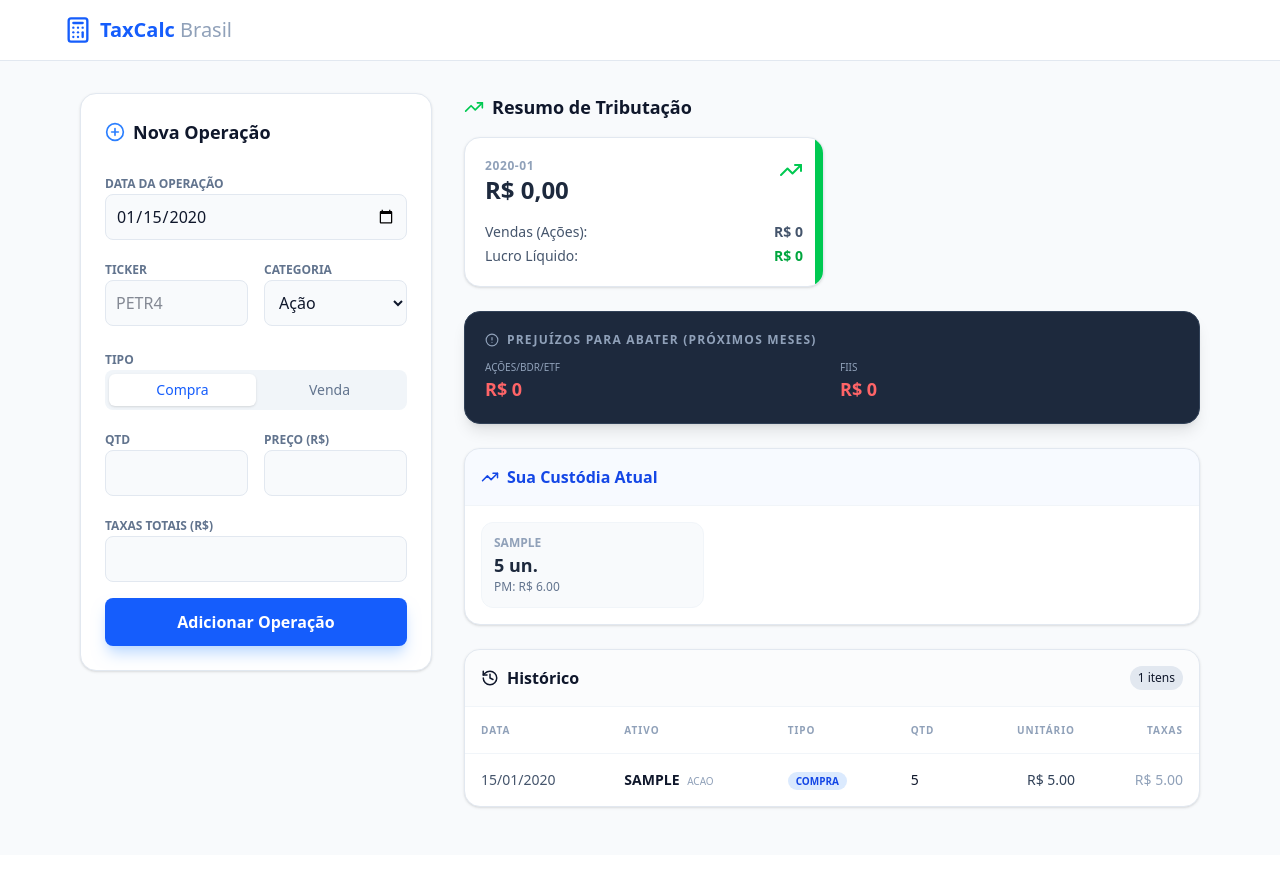
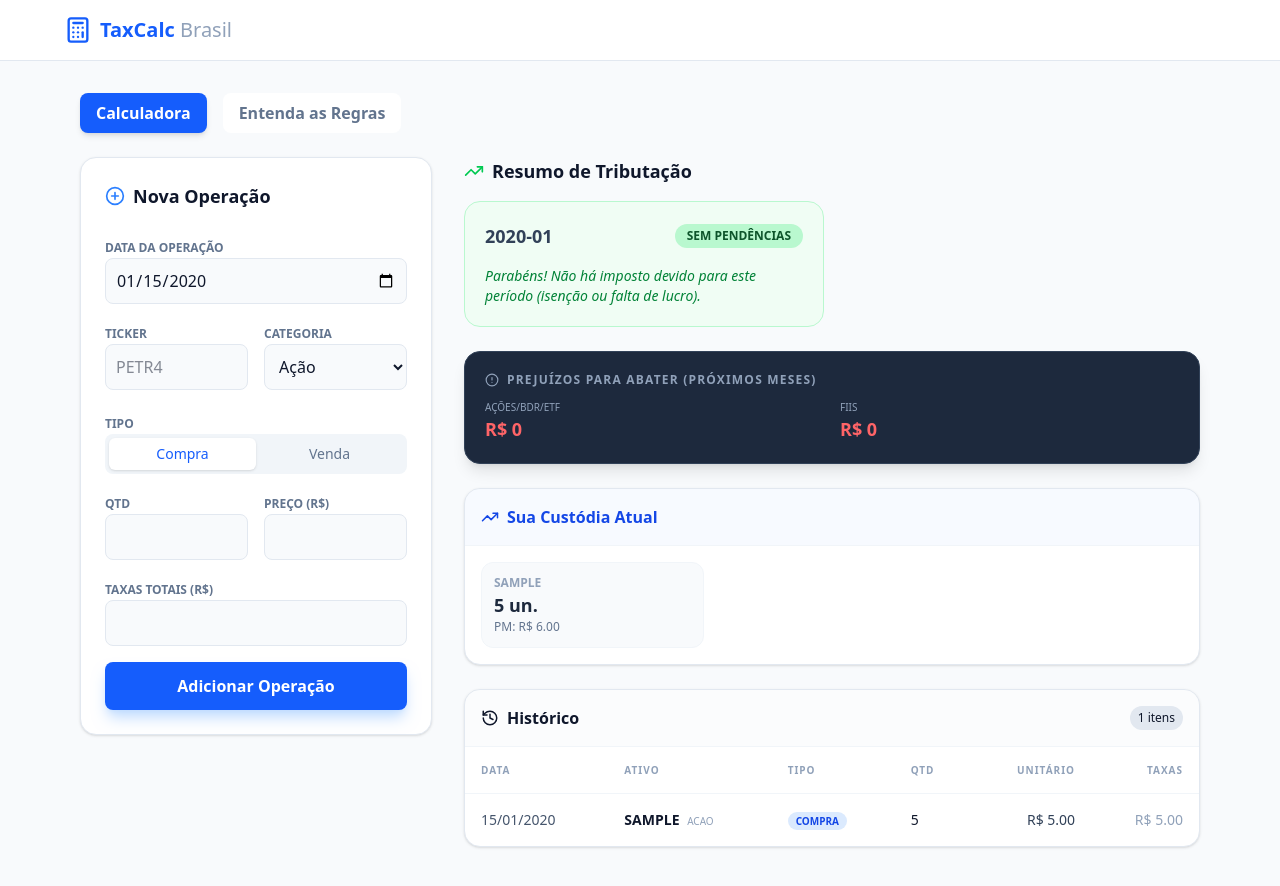
Before and after one commit to Gustyper/Calculadora_IR_Acoes, a React (Vite) app: page / in a window 1280 px wide. Both pictures are taken after typing "2020-01-15", "Sample", "5", "5", "5" into the empty fields and a click on the button "Adicionar Operação". Shown: the top 886 px of the page. Before the commit the page ends 855 px from the top, so only its background shows below. Built offline with nearby package versions, Linux system fonts and the light colour scheme.

Commit message:
Incluindo explicação básica da tributação

```diff
--- a/src/App.tsx
+++ b/src/App.tsx
@@ -5,6 +5,8 @@ import { PlusCircle, Calculator, History, TrendingUp, AlertCircle } from 'lucide
 import { TICKERS_DATA } from './utils/tickers';
 
 export default function App() {
+  const [activeTab, setActiveTab] = useState<'calc' | 'regras'>('calc');
+
   const { operacoes, resultados, custodia, prejuizos, adicionarOperacao } = useCalculadoraIR();
 
   const [formData, setFormData] = useState({
@@ -53,6 +55,42 @@ export default function App() {
           </div>
         </div>
       </nav>
+
+      <div className="max-w-6xl mx-auto px-4 mb-6 flex gap-4">
+        <button onClick={() => setActiveTab('calc')} className={`px-4 py-2 rounded-lg font-bold transition-all ${activeTab === 'calc' ? 'bg-blue-600 text-white shadow-md' : 'bg-white text-slate-500 hover:bg-slate-100'}`}>Calculadora</button>
+        <button onClick={() => setActiveTab('regras')} className={`px-4 py-2 rounded-lg font-bold transition-all ${activeTab === 'regras' ? 'bg-blue-600 text-white shadow-md' : 'bg-white text-slate-500 hover:bg-slate-100'}`}>Entenda as Regras</button>
+      </div>
+
+      {activeTab === 'regras' && (
+        <div className="max-w-4xl mx-auto bg-white p-8 rounded-2xl shadow-sm border border-slate-200 space-y-8">
+          <h2 className="text-2xl font-black text-slate-800">Guia Rápido de Tributação (B3)</h2>
+
+          <div className="grid grid-cols-1 md:grid-cols-3 gap-6">
+            <div className="space-y-2">
+              <h3 className="font-bold text-blue-600 uppercase text-sm">Ações (Swing)</h3>
+              <p className="text-sm text-slate-600"><b>Imposto:</b> 15% sobre o lucro.</p>
+              <p className="text-sm text-slate-600"><b>Isenção:</b> Vendas totais de ações no mês abaixo de R$ 20.000.</p>
+            </div>
+
+            <div className="space-y-2">
+              <h3 className="font-bold text-orange-600 uppercase text-sm">BDRs & ETFs</h3>
+              <p className="text-sm text-slate-600"><b>Imposto:</b> 15% sobre o lucro.</p>
+              <p className="text-sm text-slate-600"><b>Isenção:</b> Não existe. Qualquer lucro é tributado.</p>
+            </div>
+
+            <div className="space-y-2">
+              <h3 className="font-bold text-emerald-600 uppercase text-sm">FIIs & FIAGROs</h3>
+              <p className="text-sm text-slate-600"><b>Imposto:</b> 20% sobre o lucro.</p>
+              <p className="text-sm text-slate-600"><b>Isenção:</b> Não existe para vendas. (Rendimentos mensais são isentos).</p>
+            </div>
+          </div>
+
+          <div className="bg-slate-50 p-4 rounded-xl border-l-4 border-blue-500">
+            <h4 className="font-bold text-slate-800 mb-1">Compensação de Prejuízos</h4>
+            <p className="text-sm text-slate-600">Prejuízos de meses anteriores podem ser usados para abater lucros futuros. <b>Atenção:</b> Prejuízo de FII só abate lucro de FII. Ações, BDRs e ETFs podem se compensar entre si.</p>
+          </div>
+        </div>
+      )}
 
       <main className="max-w-6xl mx-auto px-4 grid grid-cols-1 lg:grid-cols-3 gap-8 pb-12">
 
@@ -148,20 +186,30 @@ export default function App() {
             </h2>
             <div className="grid grid-cols-1 sm:grid-cols-2 gap-4">
               {resultados.map(res => (
-                <div key={res.mes} className="bg-white p-5 rounded-2xl border border-slate-200 shadow-sm relative overflow-hidden group">
-                  <div className={`absolute top-0 right-0 w-2 h-full ${res.darfEmitir ? 'bg-red-500' : 'bg-green-500'}`} />
-                  <div className="flex justify-between items-start mb-4">
-                    <div>
-                      <p className="text-xs font-bold text-slate-400 uppercase tracking-wider">{res.mes}</p>
-                      <h3 className="text-2xl font-black text-slate-800">R$ {res.impostoDevido.toLocaleString('pt-BR', {minimumFractionDigits: 2})}</h3>
+                <div key={res.mes} className={`p-5 rounded-2xl border ${res.darfEmitir ? 'bg-amber-50 border-amber-200' : 'bg-green-50 border-green-200'}`}>
+                <div className="flex justify-between items-center mb-4">
+                  <span className="font-bold text-lg text-slate-700">{res.mes}</span>
+                  <span className={`px-3 py-1 rounded-full text-xs font-bold ${res.darfEmitir ? 'bg-amber-200 text-amber-900' : 'bg-green-200 text-green-900'}`}>
+                    {res.darfEmitir ? 'AÇÃO NECESSÁRIA' : 'SEM PENDÊNCIAS'}
+                  </span>
+                </div>
+
+                {res.darfEmitir ? (
+                  <div className="space-y-3">
+                    <div className="flex items-start gap-2 text-amber-800">
+                      <AlertCircle size={18} className="mt-0.5 flex-shrink-0" />
+                      <p className="text-sm">Você deve emitir um <b>DARF</b> no valor de <b>R$ {res.impostoDevido.toFixed(2)}</b>.</p>
                     </div>
-                    {res.darfEmitir ? <AlertCircle className="text-red-500" /> : <TrendingUp className="text-green-500" />}
+                    <ul className="text-xs text-amber-700 space-y-1 ml-6 list-disc">
+                      <li>Código da Receita: <b>6015</b></li>
+                      <li>Vencimento: Último dia útil de <b>{/* Lógica para o mês seguinte */}</b></li>
+                      <li>Emitir via: <b>Sicalc Web</b></li>
+                    </ul>
                   </div>
-                  <div className="space-y-1 text-sm">
-                    <div className="flex justify-between text-slate-600"><span>Vendas (Ações):</span> <b>R$ {res.vendasTotais.toLocaleString('pt-BR')}</b></div>
-                    <div className="flex justify-between text-slate-600"><span>Lucro Líquido:</span> <b className={res.lucroTotal >= 0 ? 'text-green-600' : 'text-red-600'}>R$ {res.lucroTotal.toLocaleString('pt-BR')}</b></div>
-                  </div>
-                </div>
+                ) : (
+                  <p className="text-sm text-green-700 font-medium italic">Parabéns! Não há imposto devido para este período (isenção ou falta de lucro).</p>
+                )}
+              </div>
               ))}
               {resultados.length === 0 && <div className="col-span-full p-8 text-center bg-slate-100 rounded-2xl border-2 border-dashed border-slate-300 text-slate-500">Aguardando operações para calcular...</div>}
             </div>
```
